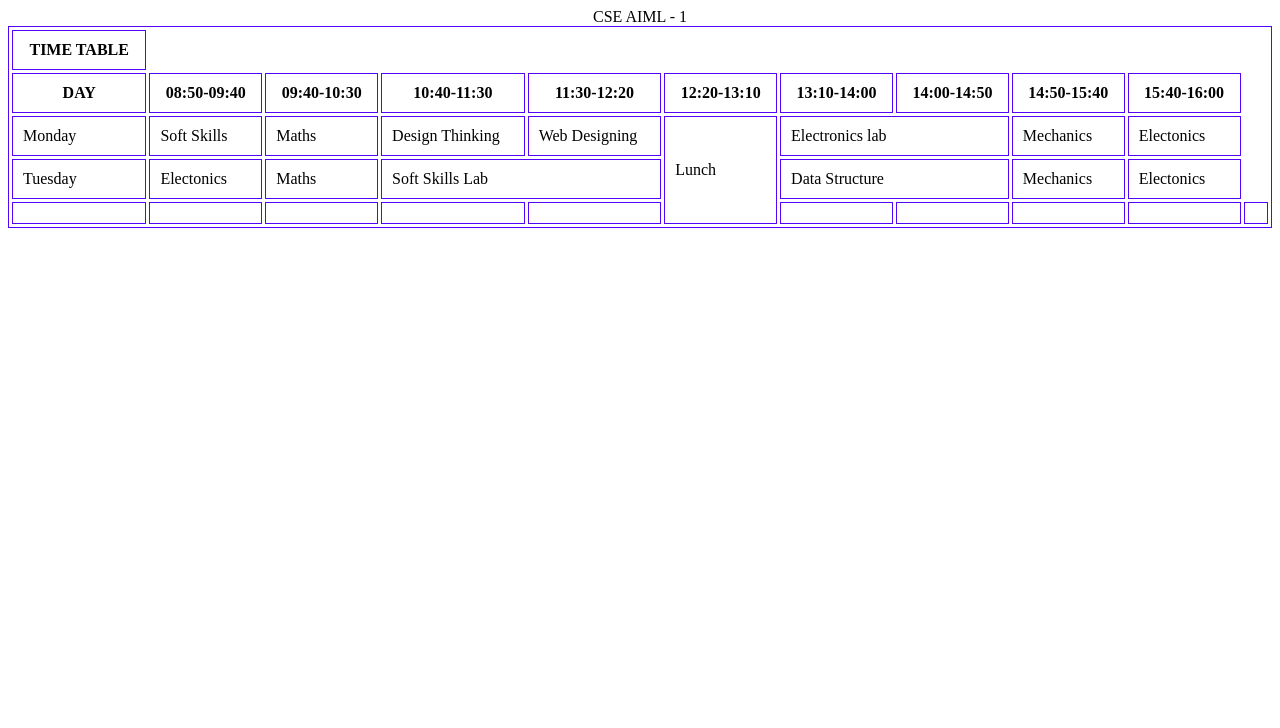
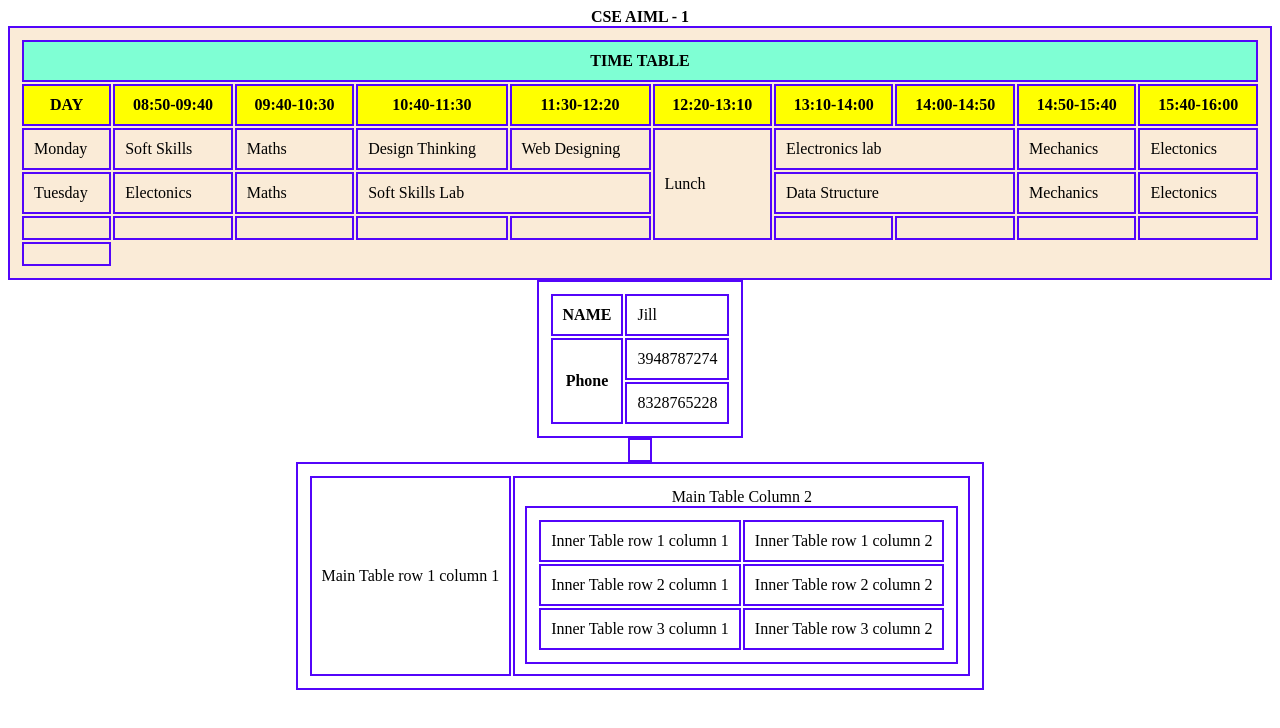
Before and after one commit to 7827985303aman-cpu/HTML-AIML1, a plain HTML site: page table.html in a window 1280 px wide. Drawn offline with Linux system fonts and the light colour scheme.

Commit message:
Update table.html

```diff
--- a/table.html
+++ b/table.html
@@ -7,27 +7,22 @@
         <style>
             table,
             th,
-            td {border : 1px solid rgb(83, 5, 250);
-
-            }
-            th,
-            td {padding: 10px;
-            }
-            th {text-align: center;
-            }
-            table {border-spacing: 3px;
+            td {border : 2px solid rgb(83, 5, 250);
+                padding: 10px; text-align:center
+            table {border-spacing: 1px;
             }
 
         </style>
 
     </head>
     <body>
-        <table style="width: 100%;">
-            <caption>CSE AIML - 1</caption>
-            <TR>
-                <TH>TIME TABLE</TH>
+        <center>
+        <table style="width: 100%; background-color:antiquewhite;">
+            <caption><b>CSE AIML - 1</b></caption>
+            <thead></th><TR style="background-color: aquamarine;">
+                <TH colspan="10">TIME TABLE</TH>
             </TR>
-            <tr>
+            <tr style="background-color: yellow;">
                 <th>DAY</th>
                 <th>08:50-09:40</th>
                 <th>09:40-10:30</th>
@@ -38,8 +33,8 @@
                 <th>14:00-14:50</th>
                 <th>14:50-15:40</th>
                 <th>15:40-16:00</th>
-            </tr>
-            <tr>
+            </tr></thead>
+            <tbody><tr>
                 <td>Monday</td>
                 <td>Soft Skills</td>
                 <td>Maths</td>
@@ -69,11 +64,51 @@
                 <td></td>
                 <td></td>
                 <td></td>
-                <td></td>
+
+            </tr></tbody>
+            <tfoot>
+                <tr>
+                    <td></td>
+                </tr>
+            </tfoot>
+        </table>
+        <table>
+            <tr>
+                <th colspan="2">NAME</th>
+                <td>Jill</td>
             </tr>
-
-    </tr>
-
+            <tr>
+                <th rowspan="2" colspan="2">Phone</th>
+                <td>3948787274</td>
+            </tr>
+            <tr>
+                <td>8328765228</td>
+            </tr>
         </table>
+        <table>
+            <table>
+            <tr>
+                <td>Main Table row 1 column 1</td>
+                <td>
+                    <table>
+                        <caption>Main Table Column 2</caption>
+                        <tr>
+                            <td>Inner Table row 1  column 1</td>
+                            <td>Inner Table row 1  column 2</td>
+                        </tr>
+                        <tr>
+                            <td>Inner Table row 2  column 1</td>
+                            <td>Inner Table row 2  column 2</td>
+                        </tr>
+                        <tr>
+                            <td>Inner Table row 3  column 1</td>
+                            <td>Inner Table row 3  column 2</td>
+                        </tr>
+                    </table>
+                </td>
+            </tr>
+            </table>
+        </table>
+        </center>
     </body>
 </html>
```
